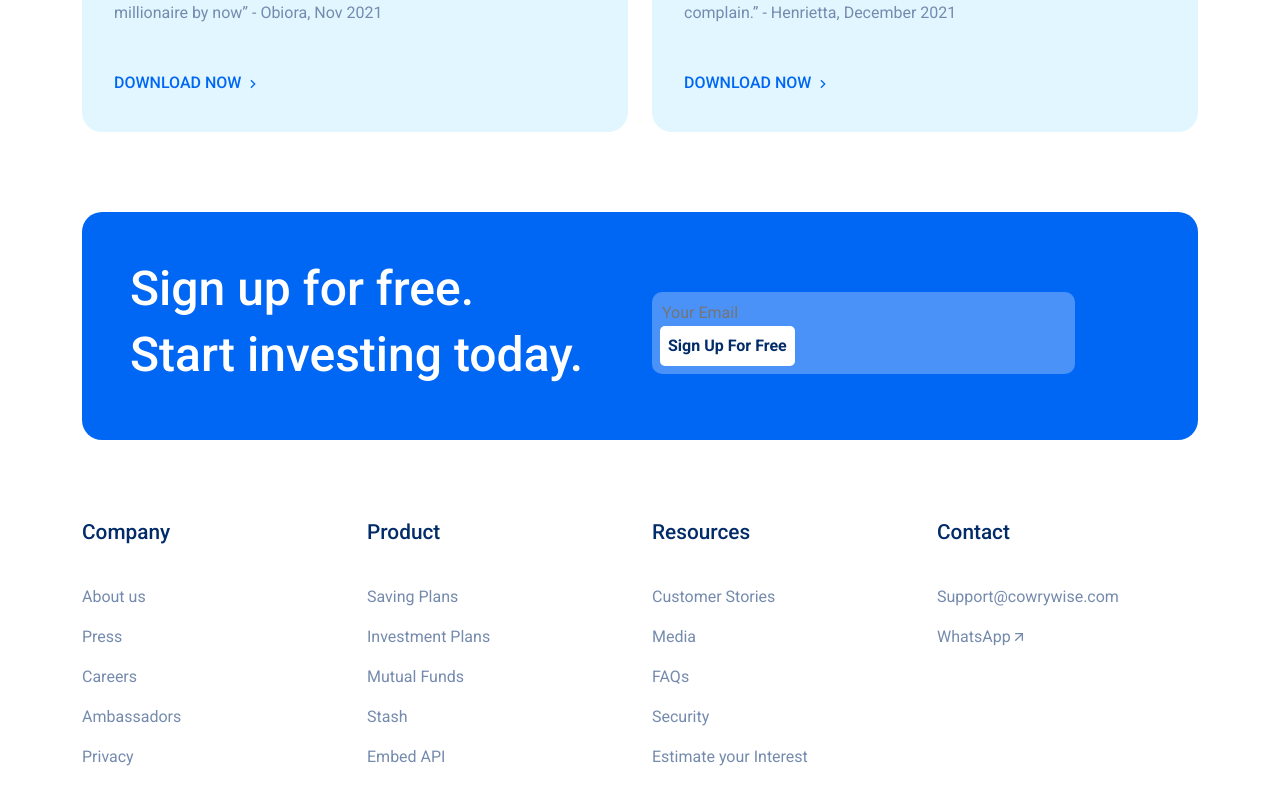
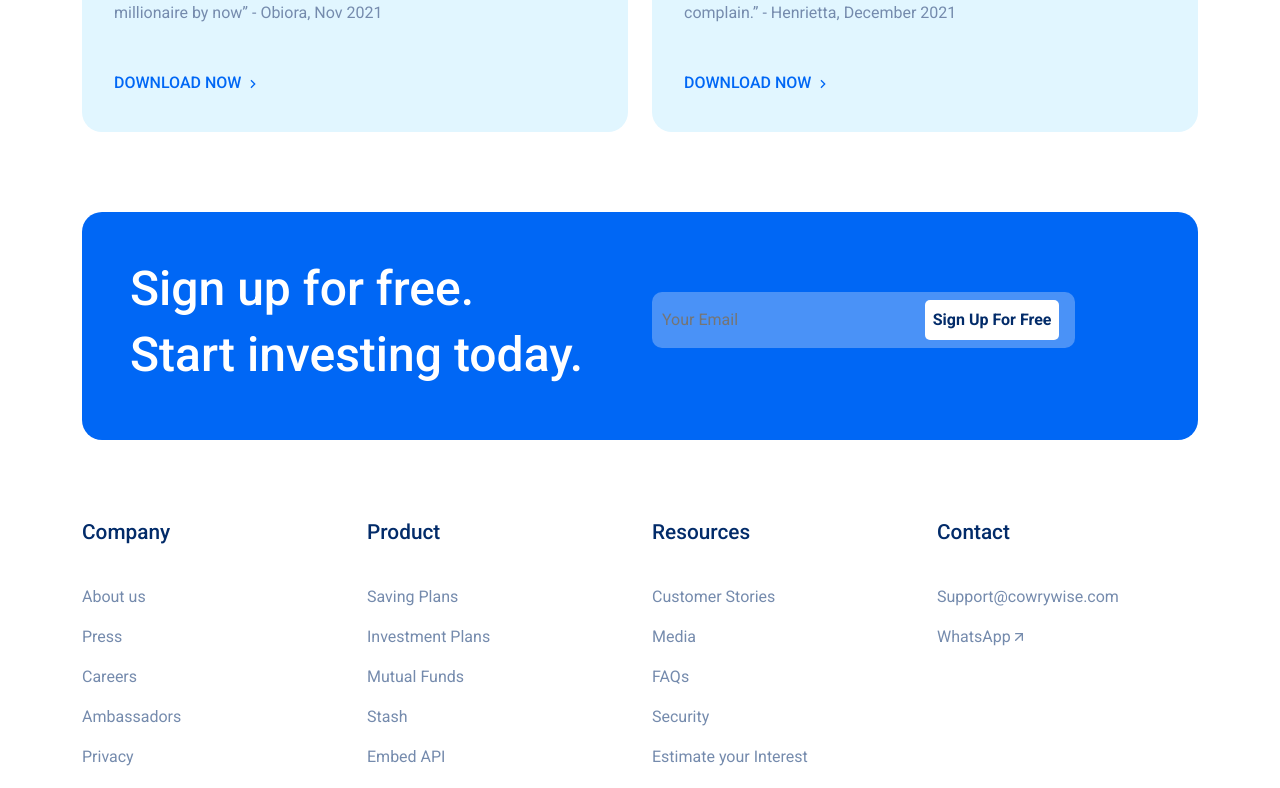
Before and after one commit to OluwabukolaAdelaka/CowrywiseClone, a React (Create React App) app: page / in a window 1280 px wide. Shown: the part 6077-6865 px from the top of the page. Built offline with nearby package versions, Linux system fonts and the light colour scheme.

Commit message:
Updated Nav-footer

```diff
--- a/src/styles/Nav.css
+++ b/src/styles/Nav.css
@@ -469,7 +469,7 @@ div.dropdown-menu.show {
   color: #fff;
 }
 .signUpForm {
-  width: 70%;
+  width: 65%;
   border: none;
   background-color: transparent;
   color: #fff;
```
